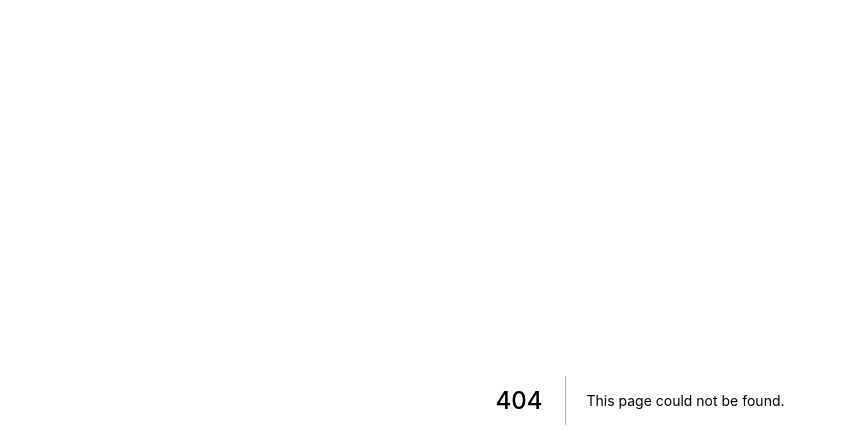
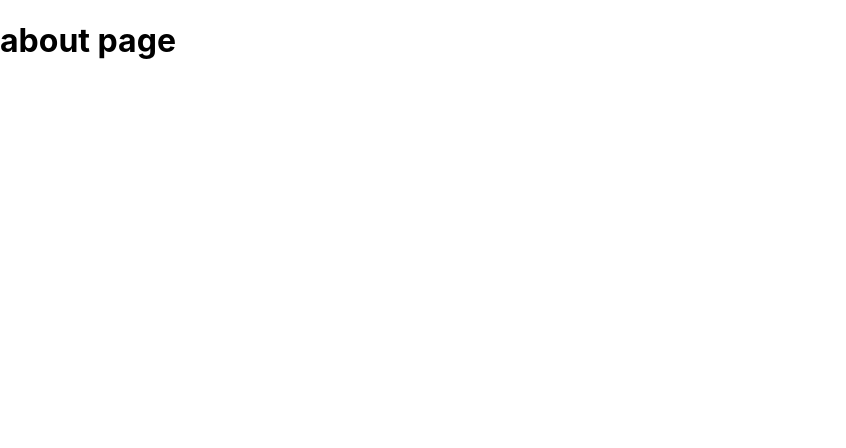
Before and after one commit to Panyue-genkiyo/nextjs-learning, a Next.js app: page /about in a window 1280 px wide. Before the commit this address had no page. Shown: the top 448 px of the page, without its empty margins (0-846 px from the left). Built offline with nearby package versions, Linux system fonts and the light colour scheme.

Commit message:
about组件

```diff
--- /dev/null
+++ b/pages/about.js
@@ -0,0 +1,11 @@
+import React from 'react';
+
+const About = () => {
+    return (
+        <h1>
+            about page
+        </h1>
+    );
+};
+
+export default About;
```
